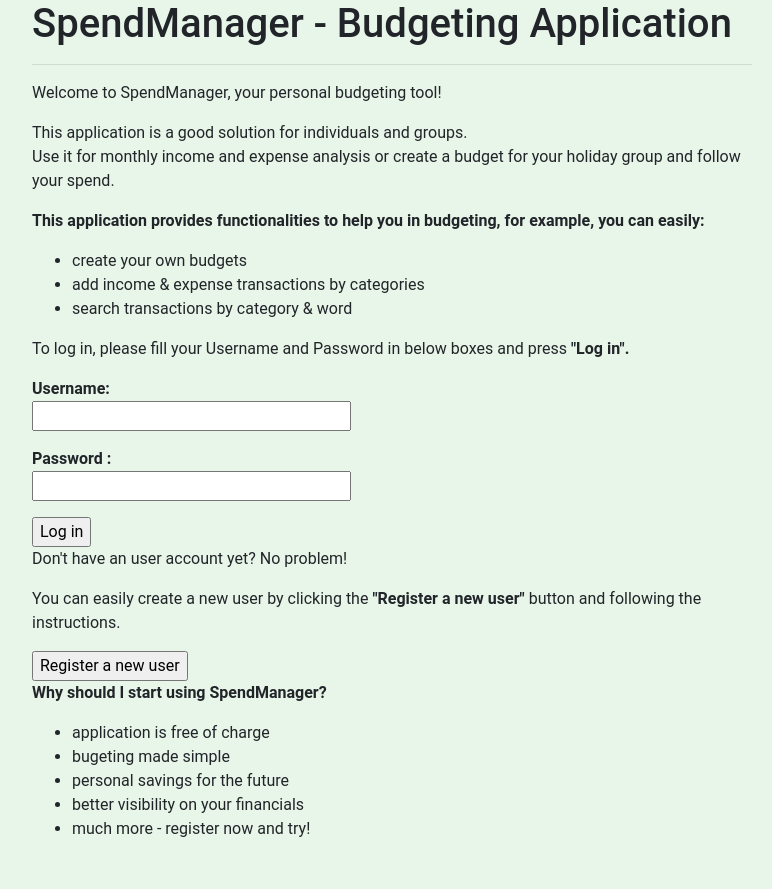
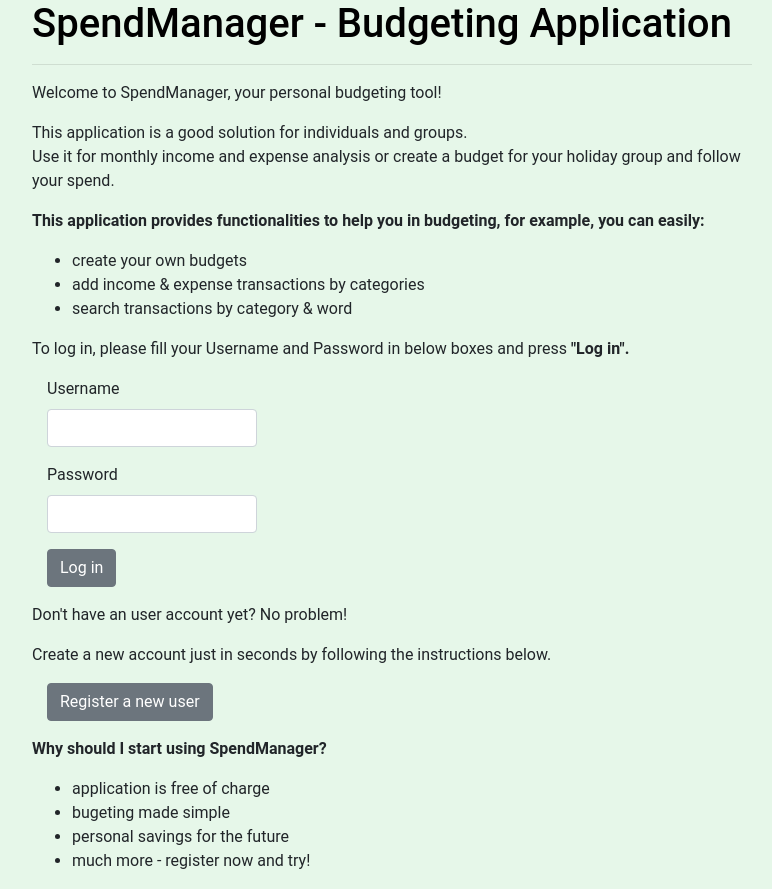
Before and after one commit to mikaelri/Budgeting-Application-Project, a Flask app: page / in a window 1280 px wide. Shown: the whole page, without its empty margins (248-1020 px from the left). Before the commit the page ends 837 px from the top, so only its background shows below. Run offline with Flask 3, Linux system fonts and the light colour scheme; some libraries are stand-ins or nearby versions.

Commit message:
update bootstrap styles

```diff
--- a/static/main.css
+++ b/static/main.css
@@ -2,7 +2,11 @@ body {
     margin: auto;
     max-width: 45em;
     font-family: 'Roboto', 'Arial', sans-serif;
-    background-color: #E8F5E9
+    background-color: #e6f7e9
+}
+
+h1 {
+    color: #000000
 }
 
 table {
--- a/templates/index.html
+++ b/templates/index.html
@@ -15,20 +15,29 @@ Use it for monthly income and expense analysis or create a budget for your holid
 <p>To log in, please fill your Username and Password in below boxes and press <strong>"Log in".</strong></p>
 
 <form action="/login" method="POST">
-    <p> <strong> Username: </strong> <br>
-    <input type="text" name="username" id="username" size="30"></p>
-    <p> <strong> Password : </strong> <br>
-    <input type="password" name= "password1" id="password1" size="30"></p>
+    <div class="form-group col-md-4">
+        <label for="username">Username</label>
+        <input type="text" class="form-control" name="username" id="username">
+    </div>
 
-    <input type="submit" value="Log in">
-    <input type="hidden" name="csrf_token" value="{{ session.csrf_token }}">
+    <div class="form-group col-md-4">
+        <label for="password">Password</label>
+        <input type="text" class="form-control" name= "password1", id="password1">
+    </div>
+
+    <div class="form-group col-4 mt-3">
+        <button type="submit" class="btn btn-secondary">Log in</button>
+        <input type="hidden" name="csrf_token" value="{{ session.csrf_token }}">
+    </div>
 </form>
 
 <p>Don't have an user account yet? No problem!</p>
-<p>You can easily create a new user by clicking the <strong>"Register a new user" </strong>button and following the instructions.</p>
+<p>Create a new account just in seconds by following the instructions below.</p>
 
 <form action="/register" method="GET">
-    <input type="submit" value="Register a new user">
+    <div class="form-group col-4 mt-3">
+        <button type="submit" class="btn btn-secondary">Register a new user</button>
+    </div>
 </form>
 
 <p><strong>Why should I start using SpendManager?</strong></p>
@@ -36,7 +45,6 @@ Use it for monthly income and expense analysis or create a budget for your holid
     <li>application is free of charge
     <li>bugeting made simple
     <li>personal savings for the future
-    <li>better visibility on your financials
     <li>much more - register now and try!
 </ul>
 
--- a/templates/layout.html
+++ b/templates/layout.html
@@ -1,11 +1,12 @@
 <!doctype html>
 <head>
     <html lang="en">
+        <meta name="viewport" content="width=device-width, initial-scale=1, shrink-to-fit=no">
         <link rel="stylesheet" href="https://stackpath.bootstrapcdn.com/bootstrap/4.5.0/css/bootstrap.min.css">
-        <meta name="viewport" content="width=device-width, initial-scale=1, shrint-to-fit=no">
         <title>Budgeting Application</title>
         <h1>SpendManager - Budgeting Application</h1>
         <hr>
         <link rel="stylesheet" href="/static/main.css">
 </head>
+
 {% block content %}{% endblock %}
```
